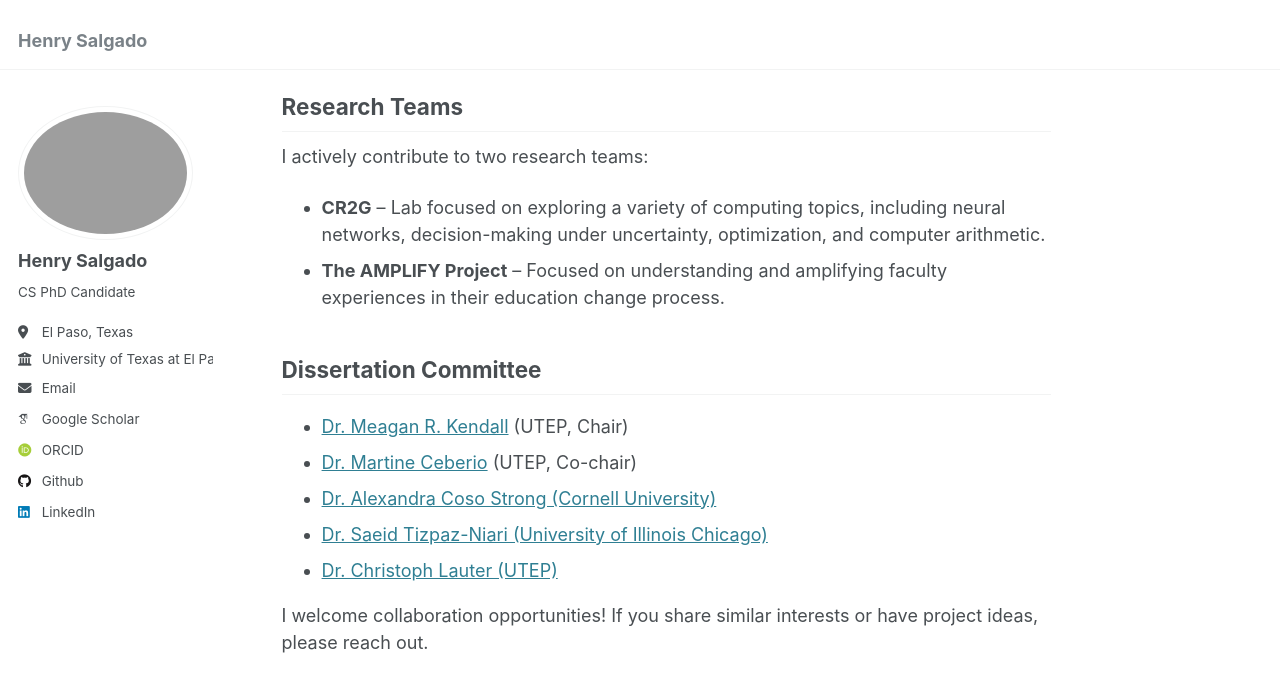
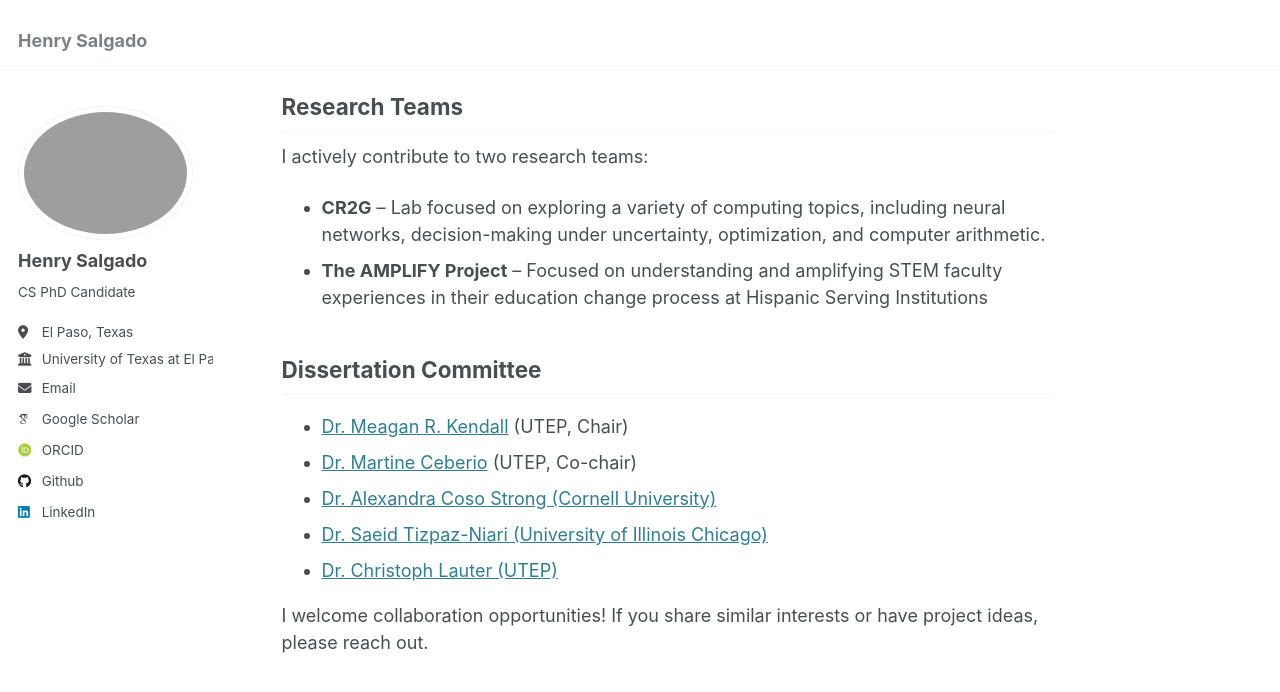
Before and after one commit to eigenhenry/eigenhenry.github.io, a Jekyll site: the page built from _pages/about.md, in a window 1280 px wide and 900 px high, scrolled down 466 px. Shown: the top 692 px of the window. Built offline with Jekyll 4.4.1, drawn with Linux system fonts in a browser that asks for light colours; some web fonts are replaced.

Commit message:
Update about.md

```diff
--- a/_pages/about.md
+++ b/_pages/about.md
@@ -16,7 +16,7 @@ I'm a researcher working at the intersection of computer science, data science,
 I actively contribute to two research teams:
 
 * **CR2G** – Lab focused on exploring a variety of computing topics, including neural networks, decision-making under uncertainty, optimization, and computer arithmetic.
-* **The AMPLIFY Project** – Focused on understanding and amplifying faculty experiences in their education change process.
+* **The AMPLIFY Project** – Focused on understanding and amplifying STEM faculty experiences in their education change process at Hispanic Serving Institutions
 
 ## Dissertation Committee
 * [Dr. Meagan R. Kendall](https://www.utep.edu/engineering/amplify/team/) (UTEP, Chair)
```
